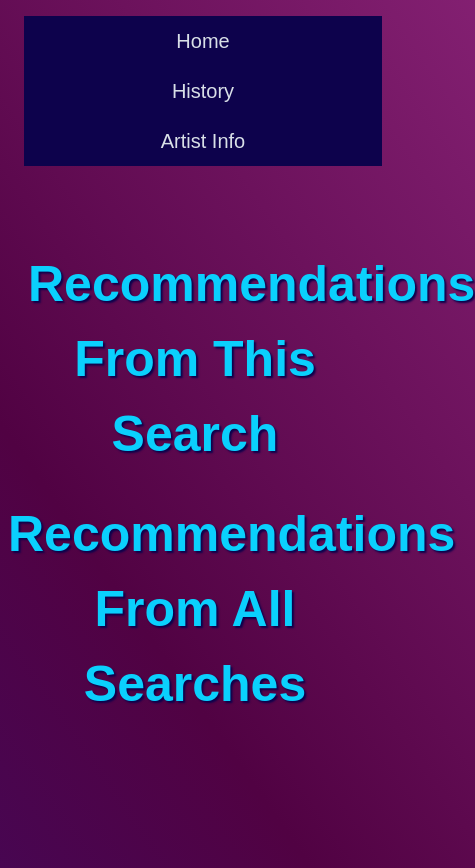
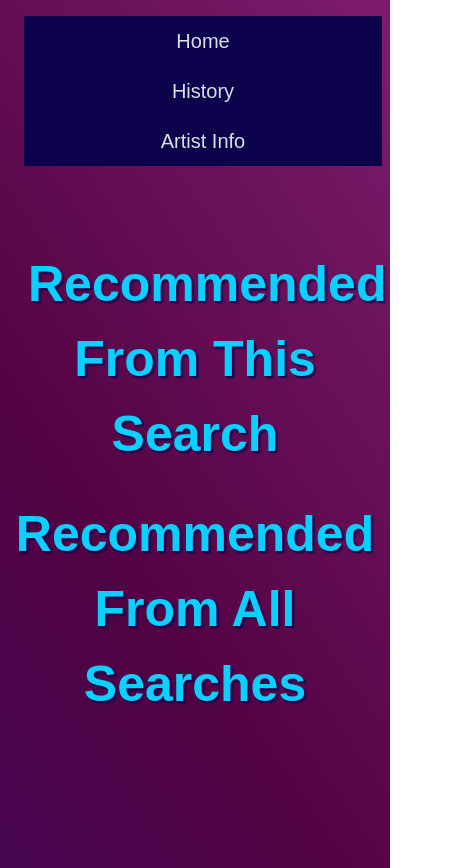
Before and after one commit to 33649EK/beat-buddy, a plain HTML site: page display.html in a window 390 px wide. Shown: the whole page, 475 px wide, since content can reach past the window. Drawn offline with nearby package versions, Linux system fonts and the light colour scheme; no server answers.

Commit message:
Fixed display page for mobile viewing

```diff
--- a/display.html
+++ b/display.html
@@ -22,7 +22,7 @@
 
     <h1 id="hero"></h1>
 
-    <h1 id="recommends">Recommendations From This Search</h1>
+    <h1 id="recommends">Recommended From This Search</h1>
     <div id="lists-container"></div>
 
     <div>
@@ -30,7 +30,7 @@
     </div>
 
     <div>
-        <h1 id="videoUltra">Recommendations From All Searches</h1>
+        <h1 id="videoUltra">Recommended From All Searches</h1>
     </div>
 
 </body>
```
